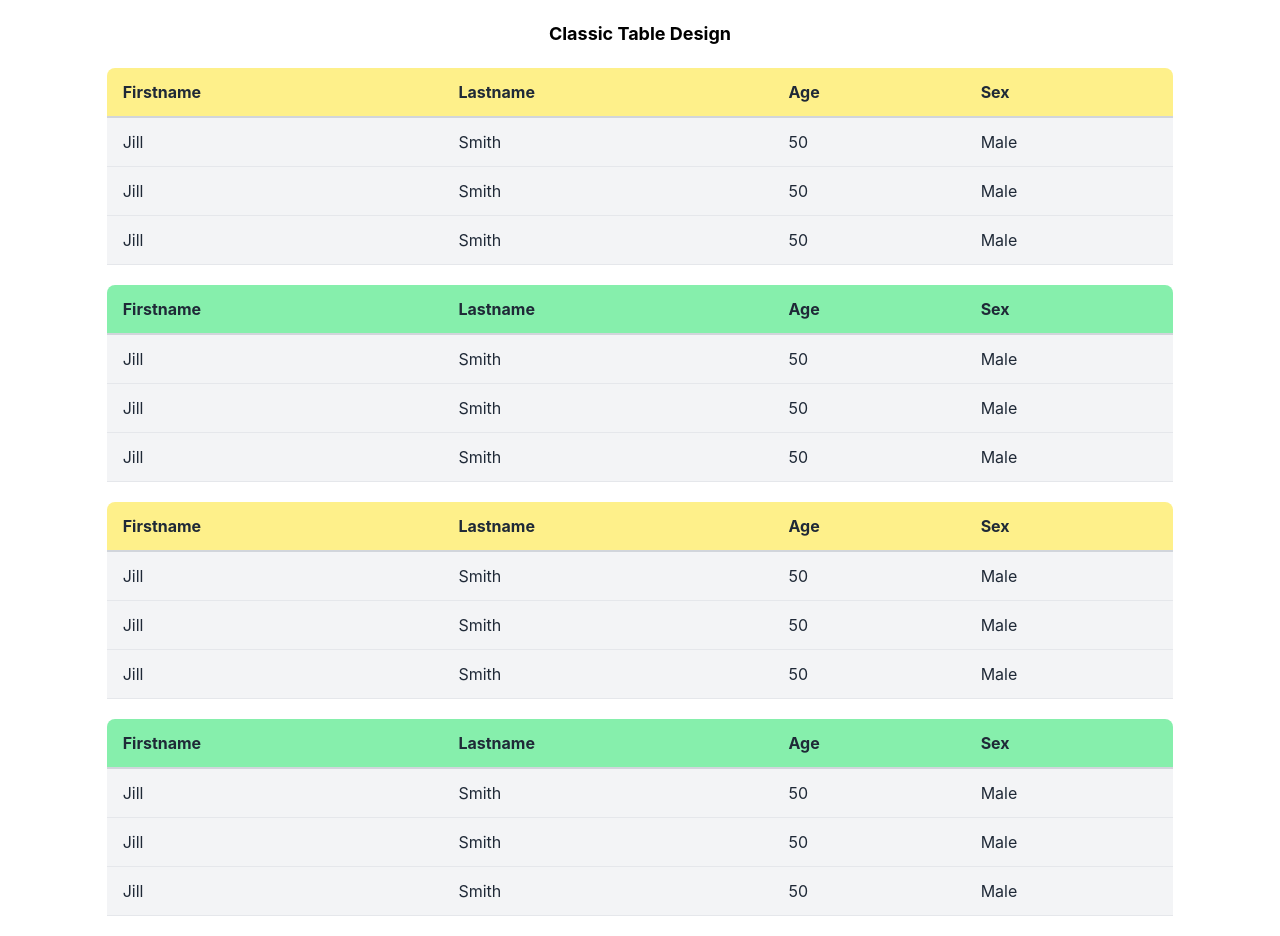
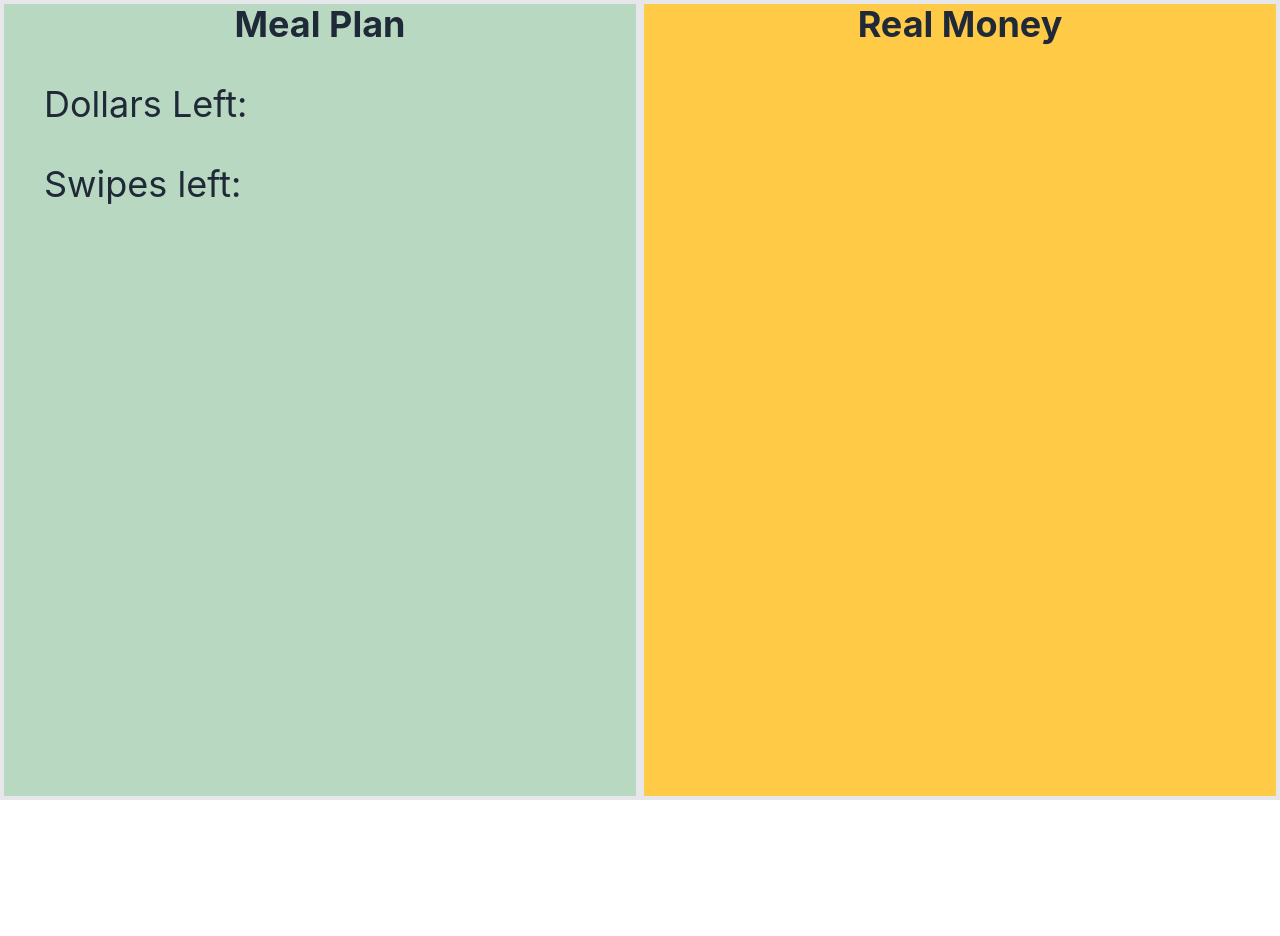
Before and after one commit to l-zheng24/budget-budgie, a React (Create React App) app: page /dashboard in a window 1280 px wide. After the commit the page ends 800 px from the top, so only its background shows below. Built offline with nearby package versions, Linux system fonts and the light colour scheme.

Commit message:
started new dashboard

```diff
--- a/package.json
+++ b/package.json
@@ -3,13 +3,16 @@
   "version": "0.1.0",
   "private": true,
   "dependencies": {
+    "@headlessui/react": "^1.7.13",
     "@heroicons/react": "^2.0.17",
+    "@material-tailwind/react": "^1.4.2",
     "@testing-library/jest-dom": "^5.16.5",
     "@testing-library/react": "^13.4.0",
     "@testing-library/user-event": "^13.5.0",
     "heroicons": "^2.0.17",
     "react": "^18.2.0",
     "react-dom": "^18.2.0",
+    "react-router-dom": "^6.10.0",
     "react-scripts": "5.0.1",
     "web-vitals": "^2.1.4"
   },
--- a/src/App.js
+++ b/src/App.js
@@ -3,6 +3,8 @@ import './App.css';
 import { LockClosedIcon } from '@heroicons/react/20/solid'
 import Login from './components/Login'
 import Dashboard from './components/Dashboard'
+import MealPlan from './components/MealPlan'
+import RealMoney from './components/RealMoney'
 import {
   BrowserRouter,
   Routes,
@@ -16,6 +18,8 @@ function App() {
         <Routes>
             <Route path="/" element={<Login/>} />
             <Route path="/dashboard" element={<Dashboard/>} />
+            <Route path="/mealplan" element={<MealPlan/>} />
+            <Route path="/realmoney" element={<RealMoney/>} />
         </Routes>
       </BrowserRouter>
   );
--- a/src/components/Dashboard.js
+++ b/src/components/Dashboard.js
@@ -1,148 +1,29 @@
+import React, { useState } from 'react'
+import { Progress } from "@material-tailwind/react"
+
 function Dashboard() {
-    const callouts = [
-        {
-          name: 'Desk and Office',
-          description: 'Work from home accessories',
-          imageSrc: 'https://tailwindui.com/img/ecommerce-images/home-page-02-edition-01.jpg',
-          imageAlt: 'Desk with leather desk pad, walnut desk organizer, wireless keyboard and mouse, and porcelain mug.',
-          href: '#',
-        },
-        {
-          name: 'Self-Improvement',
-          description: 'Journals and note-taking',
-          imageSrc: 'https://tailwindui.com/img/ecommerce-images/home-page-02-edition-02.jpg',
-          imageAlt: 'Wood table with porcelain mug, leather journal, brass pen, leather key ring, and a houseplant.',
-          href: '#',
-        },
+    return (
+      <React.Fragment>
+      <section>
+        <div class='w-screen h-screen grid grid-rows-2 text-white text-4xl md:grid-cols-2'>
+            <div class= ' w-full h-full bg-celadon centered md:h-screen border-4'>
+              <h class="font-bold flex justify-center text-gray-800">Meal Plan</h>
+              <p class= " m-10  text-gray-800">Dollars Left: </p>
+              <p class = " m-10 text-gray-800">Swipes left:</p>
+              <div class = "flex w-full flex-col gap-4">
+                <Progress value={50} color="blue" />
+              </div>
 
-      ]
-    return (
-        <div><p class="text-lg text-center font-bold m-5">Classic Table Design</p>
-        <table class="rounded-t-lg m-5 w-5/6 mx-auto bg-yellow-200 text-gray-800">
-          <tr class="text-left border-b-2 border-gray-300">
-            <th class="px-4 py-3">Firstname</th>
-            <th class="px-4 py-3">Lastname</th>
-            <th class="px-4 py-3">Age</th>
-            <th class="px-4 py-3">Sex</th>
-          </tr>
+            </div>
 
-          <tr class="bg-gray-100 border-b border-gray-200">
-            <td class="px-4 py-3">Jill</td>
-            <td class="px-4 py-3">Smith</td>
-            <td class="px-4 py-3">50</td>
-            <td class="px-4 py-3">Male</td>
-          </tr>
-          <tr class="bg-gray-100 border-b border-gray-200">
-            <td class="px-4 py-3">Jill</td>
-            <td class="px-4 py-3">Smith</td>
-            <td class="px-4 py-3">50</td>
-            <td class="px-4 py-3">Male</td>
-          </tr>
-          <tr class="bg-gray-100 border-b border-gray-200">
-            <td class="px-4 py-3">Jill</td>
-            <td class="px-4 py-3">Smith</td>
-            <td class="px-4 py-3">50</td>
-            <td class="px-4 py-3">Male</td>
-          </tr>
+            {/* page 2 */}
+            <div class='w-full h-full bg-sunglow centered md:h-screen border-4'>
+            <h class = "font-bold flex justify-center text-gray-800">Real Money</h>
 
-        </table>
-
-        <table class="rounded-t-lg m-5 w-5/6 mx-auto bg-green-300 text-gray-800">
-          <tr class="text-left border-b-2 border-gray-300">
-            <th class="px-4 py-3">Firstname</th>
-            <th class="px-4 py-3">Lastname</th>
-            <th class="px-4 py-3">Age</th>
-            <th class="px-4 py-3">Sex</th>
-          </tr>
-
-          <tr class="bg-gray-100 border-b border-gray-200">
-            <td class="px-4 py-3">Jill</td>
-            <td class="px-4 py-3">Smith</td>
-            <td class="px-4 py-3">50</td>
-            <td class="px-4 py-3">Male</td>
-          </tr>
-          <tr class="bg-gray-100 border-b border-gray-200">
-            <td class="px-4 py-3">Jill</td>
-            <td class="px-4 py-3">Smith</td>
-            <td class="px-4 py-3">50</td>
-            <td class="px-4 py-3">Male</td>
-          </tr>
-          <tr class="bg-gray-100 border-b border-gray-200">
-            <td class="px-4 py-3">Jill</td>
-            <td class="px-4 py-3">Smith</td>
-            <td class="px-4 py-3">50</td>
-            <td class="px-4 py-3">Male</td>
-          </tr>
-
-        </table>
-
-
-
-
-        <table class="rounded-t-lg m-5 w-5/6 mx-auto bg-yellow-200 text-gray-800">
-          <tr class="text-left border-b-2 border-gray-300">
-            <th class="px-4 py-3">Firstname</th>
-            <th class="px-4 py-3">Lastname</th>
-            <th class="px-4 py-3">Age</th>
-            <th class="px-4 py-3">Sex</th>
-          </tr>
-
-          <tr class="bg-gray-100 border-b border-gray-200">
-            <td class="px-4 py-3">Jill</td>
-            <td class="px-4 py-3">Smith</td>
-            <td class="px-4 py-3">50</td>
-            <td class="px-4 py-3">Male</td>
-          </tr>
-          <tr class="bg-gray-100 border-b border-gray-200">
-            <td class="px-4 py-3">Jill</td>
-            <td class="px-4 py-3">Smith</td>
-            <td class="px-4 py-3">50</td>
-            <td class="px-4 py-3">Male</td>
-          </tr>
-          <tr class="bg-gray-100 border-b border-gray-200">
-            <td class="px-4 py-3">Jill</td>
-            <td class="px-4 py-3">Smith</td>
-            <td class="px-4 py-3">50</td>
-            <td class="px-4 py-3">Male</td>
-          </tr>
-
-        </table>
-
-
-
-        <table class="rounded-t-lg m-5 w-5/6 mx-auto bg-green-300 text-gray-800">
-          <tr class="text-left border-b-2 border-gray-300">
-            <th class="px-4 py-3">Firstname</th>
-            <th class="px-4 py-3">Lastname</th>
-            <th class="px-4 py-3">Age</th>
-            <th class="px-4 py-3">Sex</th>
-          </tr>
-
-          <tr class="bg-gray-100 border-b border-gray-200">
-            <td class="px-4 py-3">Jill</td>
-            <td class="px-4 py-3">Smith</td>
-            <td class="px-4 py-3">50</td>
-            <td class="px-4 py-3">Male</td>
-          </tr>
-          <tr class="bg-gray-100 border-b border-gray-200">
-            <td class="px-4 py-3">Jill</td>
-            <td class="px-4 py-3">Smith</td>
-            <td class="px-4 py-3">50</td>
-            <td class="px-4 py-3">Male</td>
-          </tr>
-          <tr class="bg-gray-100 border-b border-gray-200">
-            <td class="px-4 py-3">Jill</td>
-            <td class="px-4 py-3">Smith</td>
-            <td class="px-4 py-3">50</td>
-            <td class="px-4 py-3">Male</td>
-          </tr>
-
-        </table>
-
-
-
+            </div>
         </div>
-
+      </section>
+    </React.Fragment>
     );
   }
 
--- /dev/null
+++ b/src/components/MealPlan.js
@@ -0,0 +1,9 @@
+import React, { useState } from 'react'
+
+function MealPlan() {
+    return (
+      <div></div>
+    );
+  }
+
+  export default MealPlan;
--- /dev/null
+++ b/src/components/RealMoney.js
@@ -0,0 +1,9 @@
+import React, { useState } from 'react'
+
+function RealMoney() {
+    return (
+      <div></div>
+    );
+  }
+
+  export default RealMoney;
--- a/tailwind.config.js
+++ b/tailwind.config.js
@@ -5,7 +5,17 @@ module.exports = {
   ],
   theme: {
 
-    extend: {},
+    extend: {colors: {
+      transparent: 'transparent',
+      current: 'currentColor',
+      'dark-green': '#122b09',
+      'celadon': '#b9d8c2',
+      'light-blue': '#9ac2c9',
+      'cadet-grey': '#8aa1b1',
+      'sunglow': '#ffcb47',
+
+    },},
+
 
   },
   plugins: [
```
Also changed, not shown: src/magnifyingGlass.png (added), 1 other file (tests, documents, lock files or other folders).
